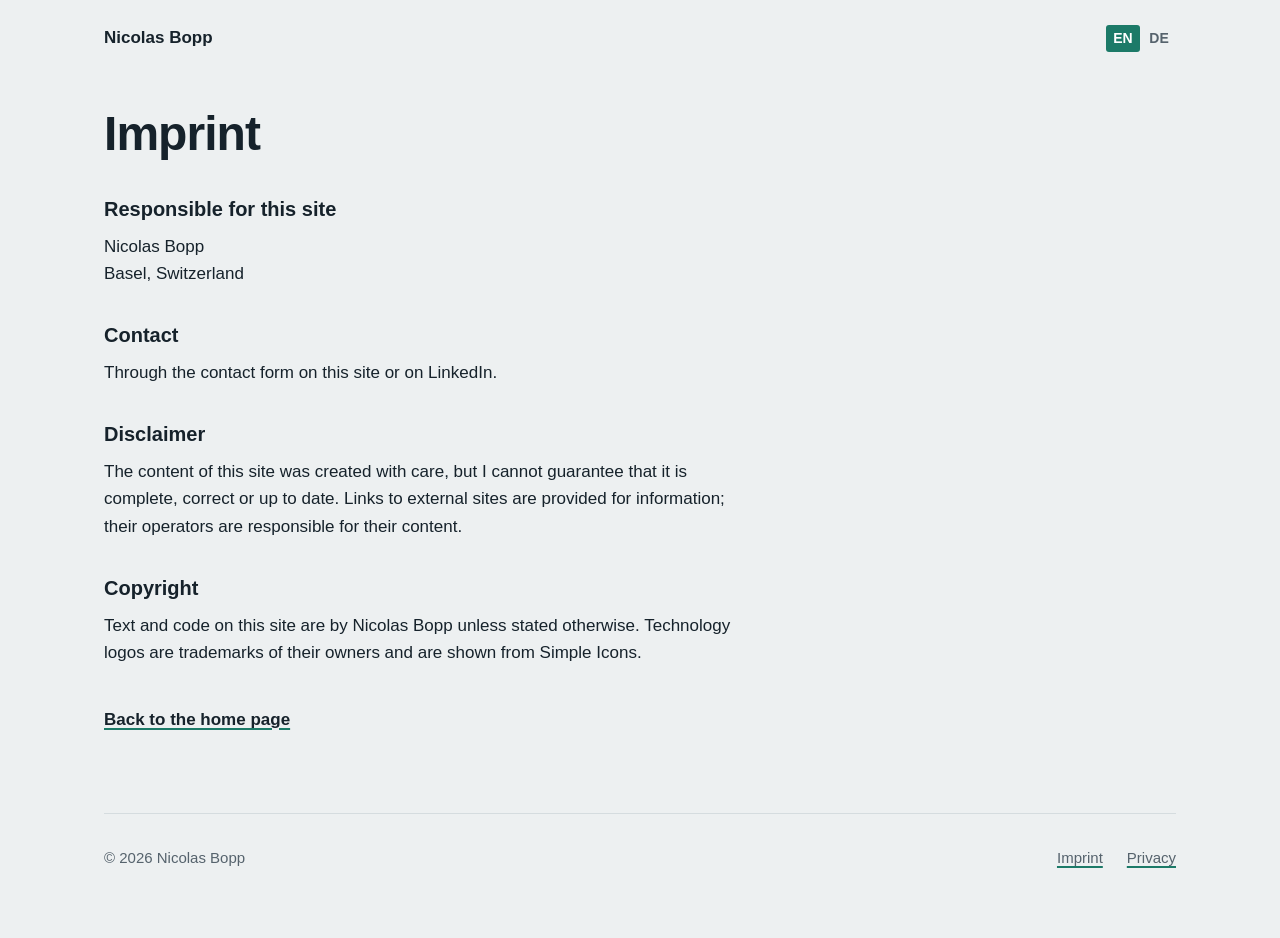
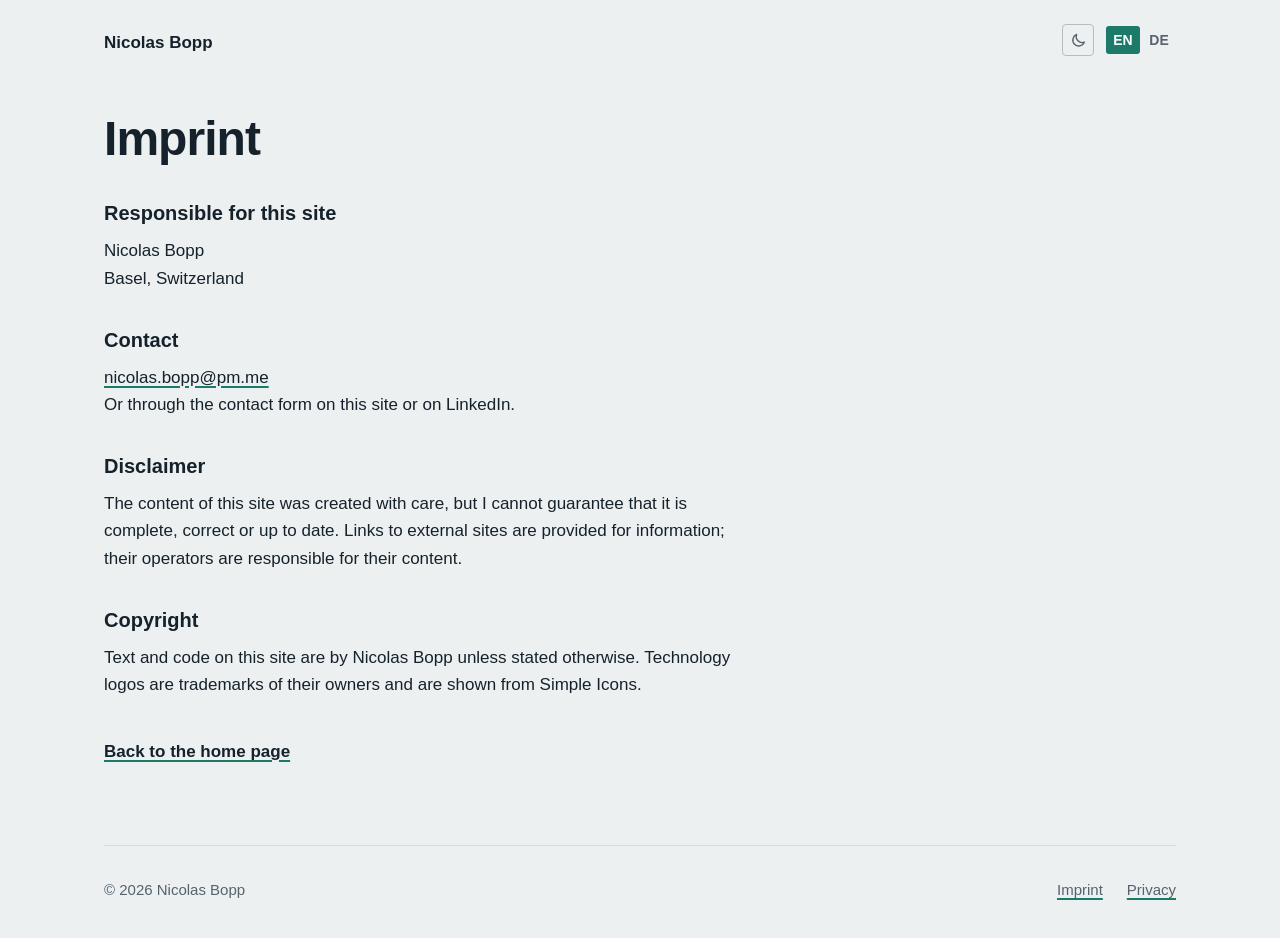
Before and after one commit to nicolasbopp/portfolio, a Next.js app: page /en/imprint in a window 1280 px wide. Shown: the top 938 px of the page. Built offline with nearby package versions, Linux system fonts and the light colour scheme; a web font is replaced by a local one.

Commit message:
Add light and dark mode toggle, email in imprint

```diff
--- a/src/app/[lang]/layout.tsx
+++ b/src/app/[lang]/layout.tsx
@@ -2,6 +2,7 @@ import type { Metadata, Viewport } from "next";
 import { notFound } from "next/navigation";
 import { Atkinson_Hyperlegible_Next } from "next/font/google";
 import { getDictionary, hasLocale, locales } from "@/content";
+import { themeInitScript } from "@/lib/theme";
 import "../globals.css";
 
 const sans = Atkinson_Hyperlegible_Next({
@@ -46,7 +47,11 @@ export default async function RootLayout({ children, params }: LayoutProps<"/[la
   const { lang } = await params;
   if (!hasLocale(lang)) notFound();
   return (
-    <html lang={lang === "de" ? "de-CH" : "en"} className={sans.variable}>
+    // The init script may set data-theme before React hydrates, hence suppressHydrationWarning.
+    <html lang={lang === "de" ? "de-CH" : "en"} className={sans.variable} suppressHydrationWarning>
+      <head>
+        <script dangerouslySetInnerHTML={{ __html: themeInitScript }} />
+      </head>
       <body>{children}</body>
     </html>
   );
--- a/src/app/globals.css
+++ b/src/app/globals.css
@@ -16,8 +16,9 @@
   --gutter: clamp(1rem, 4vw, 2.5rem);
 }
 
+/* Dark theme: follows the system unless the visitor picked a theme with the toggle. */
 @media (prefers-color-scheme: dark) {
-  :root {
+  :root:not([data-theme="light"]) {
     --bg: #121a20;
     --surface: #18232a;
     --ink: #e3e9ec;
@@ -29,6 +30,34 @@
     --accent-wash: rgba(79, 191, 166, 0.18);
     --on-accent: #0b1115;
     --danger: #ff8a80;
+  }
+}
+
+:root[data-theme="dark"] {
+  --bg: #121a20;
+  --surface: #18232a;
+  --ink: #e3e9ec;
+  --muted: #9aa8b1;
+  --rule: #26343d;
+  --rule-strong: #3c4d58;
+  --accent: #4fbfa6;
+  --accent-strong: #7ad3bf;
+  --accent-wash: rgba(79, 191, 166, 0.18);
+  --on-accent: #0b1115;
+  --danger: #ff8a80;
+}
+
+:root {
+  color-scheme: light;
+}
+
+:root[data-theme="dark"] {
+  color-scheme: dark;
+}
+
+@media (prefers-color-scheme: dark) {
+  :root:not([data-theme="light"]) {
+    color-scheme: dark;
   }
 }
 
@@ -136,6 +165,35 @@ a:hover {
   align-items: baseline;
   justify-content: flex-end;
   gap: 0.5rem 2rem;
+}
+
+.header-tools {
+  display: flex;
+  align-items: center;
+  gap: 0.75rem;
+}
+
+.theme-toggle {
+  display: inline-grid;
+  place-items: center;
+  width: 2rem;
+  height: 2rem;
+  padding: 0;
+  color: var(--muted);
+  background: none;
+  border: 1px solid var(--rule-strong);
+  border-radius: 4px;
+  cursor: pointer;
+}
+
+.theme-toggle:hover {
+  color: var(--ink);
+  background: var(--rule);
+}
+
+.theme-toggle svg {
+  width: 1.05rem;
+  height: 1.05rem;
 }
 
 .lang-switch {
--- a/src/components/SiteChrome.tsx
+++ b/src/components/SiteChrome.tsx
@@ -1,5 +1,6 @@
 import Link from "next/link";
 import { locales, person, type Dictionary, type Locale } from "@/content";
+import ThemeToggle from "./ThemeToggle";
 
 const LANGUAGE_NAMES: Record<Locale, string> = { en: "English", de: "Deutsch" };
 
@@ -31,6 +32,8 @@ export function SiteHeader({
             <a href="#contact">{t.ui.nav.contact}</a>
           </nav>
         )}
+        <div className="header-tools">
+          <ThemeToggle labels={t.ui.theme} />
           <nav className="lang-switch" aria-label={t.ui.languageLabel}>
             {locales.map((l) =>
               l === lang ? (
@@ -44,6 +47,7 @@ export function SiteHeader({
               ),
             )}
           </nav>
+        </div>
       </div>
     </header>
   );
@@ -71,7 +75,7 @@ export function ProsePage({
   lang: Locale;
   t: Dictionary;
   path: string;
-  doc: { title: string; sections: { heading?: string; body: string }[] };
+  doc: { title: string; sections: { heading?: string; body: string; email?: string }[] };
 }) {
   return (
     <div className="page">
@@ -81,6 +85,11 @@ export function ProsePage({
         {doc.sections.map((s, i) => (
           <section key={i}>
             {s.heading && <h2>{s.heading}</h2>}
+            {s.email && (
+              <p className="prose-body">
+                <a href={`mailto:${s.email}`}>{s.email}</a>
+              </p>
+            )}
             <p className="prose-body">{s.body}</p>
           </section>
         ))}
--- /dev/null
+++ b/src/components/ThemeToggle.tsx
@@ -0,0 +1,69 @@
+"use client";
+
+import { useSyncExternalStore } from "react";
+import { THEME_STORAGE_KEY as STORAGE_KEY } from "@/lib/theme";
+
+type Theme = "light" | "dark";
+
+const darkQuery = () => window.matchMedia("(prefers-color-scheme: dark)");
+
+/** The theme currently shown: the visitor's choice if any, otherwise the system setting. */
+function readTheme(): Theme {
+  const chosen = document.documentElement.dataset.theme;
+  if (chosen === "light" || chosen === "dark") return chosen;
+  return darkQuery().matches ? "dark" : "light";
+}
+
+function subscribe(onChange: () => void) {
+  const mq = darkQuery();
+  mq.addEventListener("change", onChange);
+  const observer = new MutationObserver(onChange);
+  observer.observe(document.documentElement, { attributes: true, attributeFilter: ["data-theme"] });
+  return () => {
+    mq.removeEventListener("change", onChange);
+    observer.disconnect();
+  };
+}
+
+export default function ThemeToggle({ labels }: { labels: { toDark: string; toLight: string } }) {
+  // Server render has no theme; the button renders once the browser knows it.
+  const theme = useSyncExternalStore<Theme | null>(subscribe, readTheme, () => null);
+
+  if (!theme) return <span className="theme-toggle" aria-hidden="true" />;
+
+  const next: Theme = theme === "dark" ? "light" : "dark";
+  const label = next === "dark" ? labels.toDark : labels.toLight;
+
+  return (
+    <button
+      type="button"
+      className="theme-toggle"
+      aria-label={label}
+      title={label}
+      onClick={() => {
+        document.documentElement.dataset.theme = next;
+        try {
+          localStorage.setItem(STORAGE_KEY, next);
+        } catch {
+          // Storage can be unavailable (private mode); the choice then lasts for this page view.
+        }
+      }}
+    >
+      {next === "dark" ? (
+        // Moon: switch to dark
+        <svg viewBox="0 0 24 24" fill="none" stroke="currentColor" strokeWidth="2" aria-hidden="true">
+          <path d="M20.5 14.5A8.5 8.5 0 0 1 9.5 3.5a8.5 8.5 0 1 0 11 11Z" strokeLinejoin="round" />
+        </svg>
+      ) : (
+        // Sun: switch to light
+        <svg viewBox="0 0 24 24" fill="none" stroke="currentColor" strokeWidth="2" aria-hidden="true">
+          <circle cx="12" cy="12" r="4" />
+          <path
+            d="M12 2v2M12 20v2M4.9 4.9l1.4 1.4M17.7 17.7l1.4 1.4M2 12h2M20 12h2M4.9 19.1l1.4-1.4M17.7 6.3l1.4-1.4"
+            strokeLinecap="round"
+          />
+        </svg>
+      )}
+    </button>
+  );
+}
--- a/src/content/de.ts
+++ b/src/content/de.ts
@@ -19,6 +19,7 @@ export const de: Dictionary = {
       contact: "Kontakt",
     },
     languageLabel: "Sprache",
+    theme: { toDark: "Dunkles Design einschalten", toLight: "Helles Design einschalten" },
     currently: "Aktuell",
     since: "seit",
     getInTouch: "Kontakt aufnehmen",
@@ -167,7 +168,7 @@ export const de: Dictionary = {
     title: "Impressum",
     sections: [
       { heading: "Verantwortlich für diese Website", body: "Nicolas Bopp\nBasel, Schweiz" },
-      { heading: "Kontakt", body: "Über das Kontaktformular auf dieser Website oder auf LinkedIn." },
+      { heading: "Kontakt", email: "nicolas.bopp@pm.me", body: "Oder über das Kontaktformular auf dieser Website oder auf LinkedIn." },
       {
         heading: "Haftungsausschluss",
         body: "Die Inhalte dieser Website wurden mit Sorgfalt erstellt. Für Vollständigkeit, Richtigkeit und Aktualität kann ich jedoch keine Gewähr übernehmen. Links auf externe Websites dienen der Information; für deren Inhalte sind ausschliesslich die jeweiligen Betreiber verantwortlich.",
--- a/src/content/en.ts
+++ b/src/content/en.ts
@@ -18,6 +18,7 @@ export const en: Dictionary = {
       contact: "Contact",
     },
     languageLabel: "Language",
+    theme: { toDark: "Switch to dark mode", toLight: "Switch to light mode" },
     currently: "Currently",
     since: "since",
     getInTouch: "Get in touch",
@@ -165,7 +166,7 @@ export const en: Dictionary = {
     title: "Imprint",
     sections: [
       { heading: "Responsible for this site", body: "Nicolas Bopp\nBasel, Switzerland" },
-      { heading: "Contact", body: "Through the contact form on this site or on LinkedIn." },
+      { heading: "Contact", email: "nicolas.bopp@pm.me", body: "Or through the contact form on this site or on LinkedIn." },
       {
         heading: "Disclaimer",
         body: "The content of this site was created with care, but I cannot guarantee that it is complete, correct or up to date. Links to external sites are provided for information; their operators are responsible for their content.",
--- a/src/content/types.ts
+++ b/src/content/types.ts
@@ -33,6 +33,7 @@ export type Dictionary = {
     skip: string;
     nav: { label: string; skills: string; work: string; experience: string; publications: string; contact: string };
     languageLabel: string;
+    theme: { toDark: string; toLight: string };
     currently: string;
     since: string;
     getInTouch: string;
@@ -73,5 +74,5 @@ export type Dictionary = {
   education: Role[];
   skills: { area: string; items: string[] }[];
   privacy: { title: string; sections: { heading?: string; body: string }[] };
-  imprint: { title: string; sections: { heading?: string; body: string }[] };
+  imprint: { title: string; sections: { heading?: string; body: string; email?: string }[] };
 };
--- /dev/null
+++ b/src/lib/theme.ts
@@ -0,0 +1,4 @@
+export const THEME_STORAGE_KEY = "theme";
+
+/** Runs before first paint so a saved choice is applied without a flash of the other theme. */
+export const themeInitScript = `try{var t=localStorage.getItem("${THEME_STORAGE_KEY}");if(t==="light"||t==="dark")document.documentElement.dataset.theme=t}catch(e){}`;
```
Lines whose indentation alone changed are shown as unchanged.
